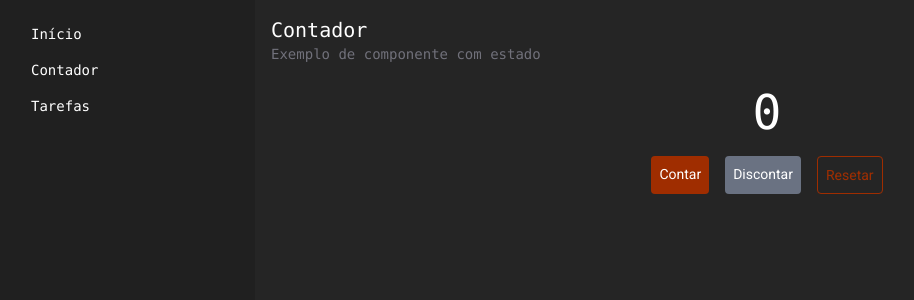
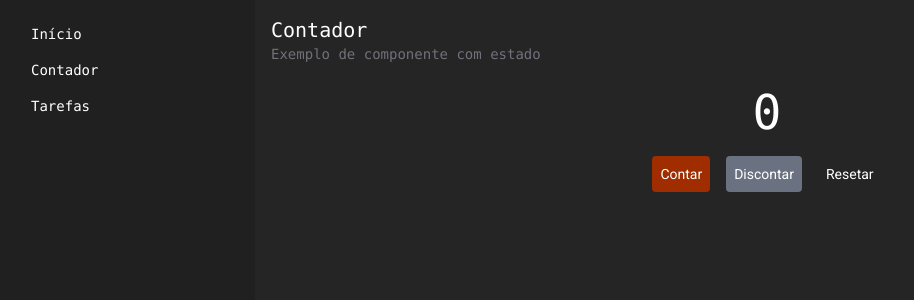
Before and after one commit to ThiagoSuchi/Studying-Angular, an Angular app: page /counter in a window 1280 px wide. Shown: the top 300 px of the page, without its empty margins (1-915 px from the left). Built offline with nearby package versions, Linux system fonts and the light colour scheme.

Commit message:
style(counter): altera o botão de reset para a variante purple

```diff
--- a/src/app/screens/counter/counter.html
+++ b/src/app/screens/counter/counter.html
@@ -6,7 +6,7 @@
         <div class="flex gap-4">
             <button (click)="increment()" class="btn btn-primary">Contar</button>
             <button (click)="decrement()" class="btn btn-second">Discontar</button>
-            <button (click)="reset()" class="btn btn-transparent">Resetar</button>
+            <button (click)="reset()" class="btn btn-purple">Resetar</button>
         </div>
     </div>
 </div>
```
